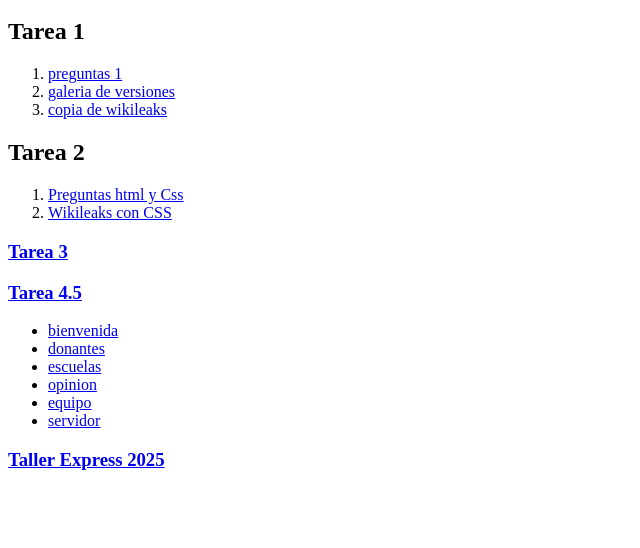
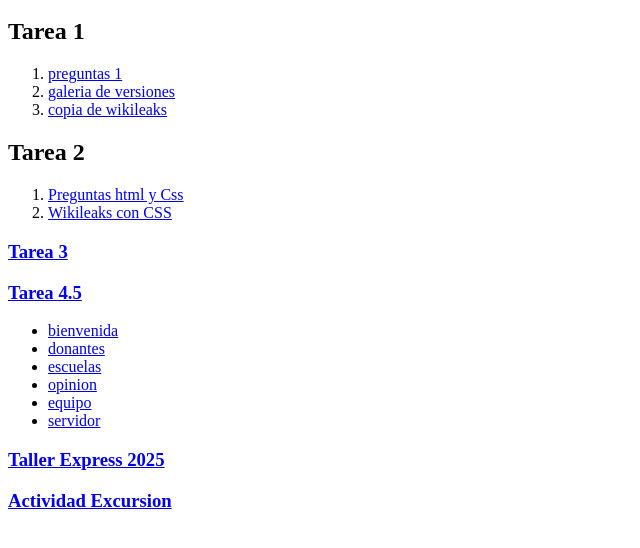
Before and after one commit to A00227608/A00227608.github.io, a plain HTML site: page index.html in a window 1280 px wide. Shown: the part 48-596 px from the top of the page, without its empty margins (0-640 px from the left). Drawn offline with Linux system fonts and the light colour scheme.

Commit message:
Update index.html

```diff
--- a/index.html
+++ b/index.html
@@ -27,5 +27,6 @@
             <li><a href="https://a00227608.github.io/Tarea4.5/act2025/servidor.js">servidor</a></li>
         </ul>
         <h3><a href="https://A00227608.github.io/TallerExpress2025.pdf">Taller Express 2025</h3>
+        <h3><a href="https://A00227608.github.io/ActividadExcursion/fotos.html">Actividad Excursion</h3>
     </body>
 </html>
```
